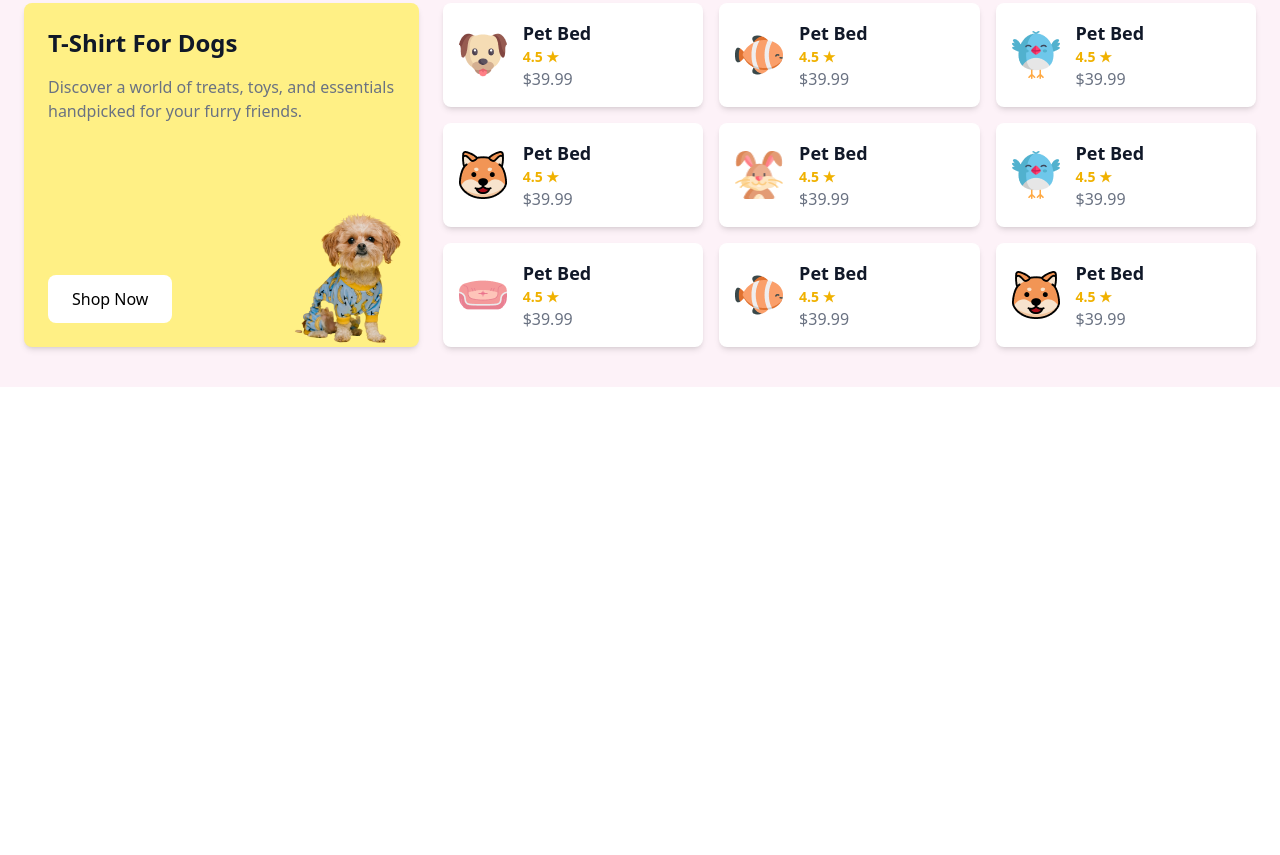
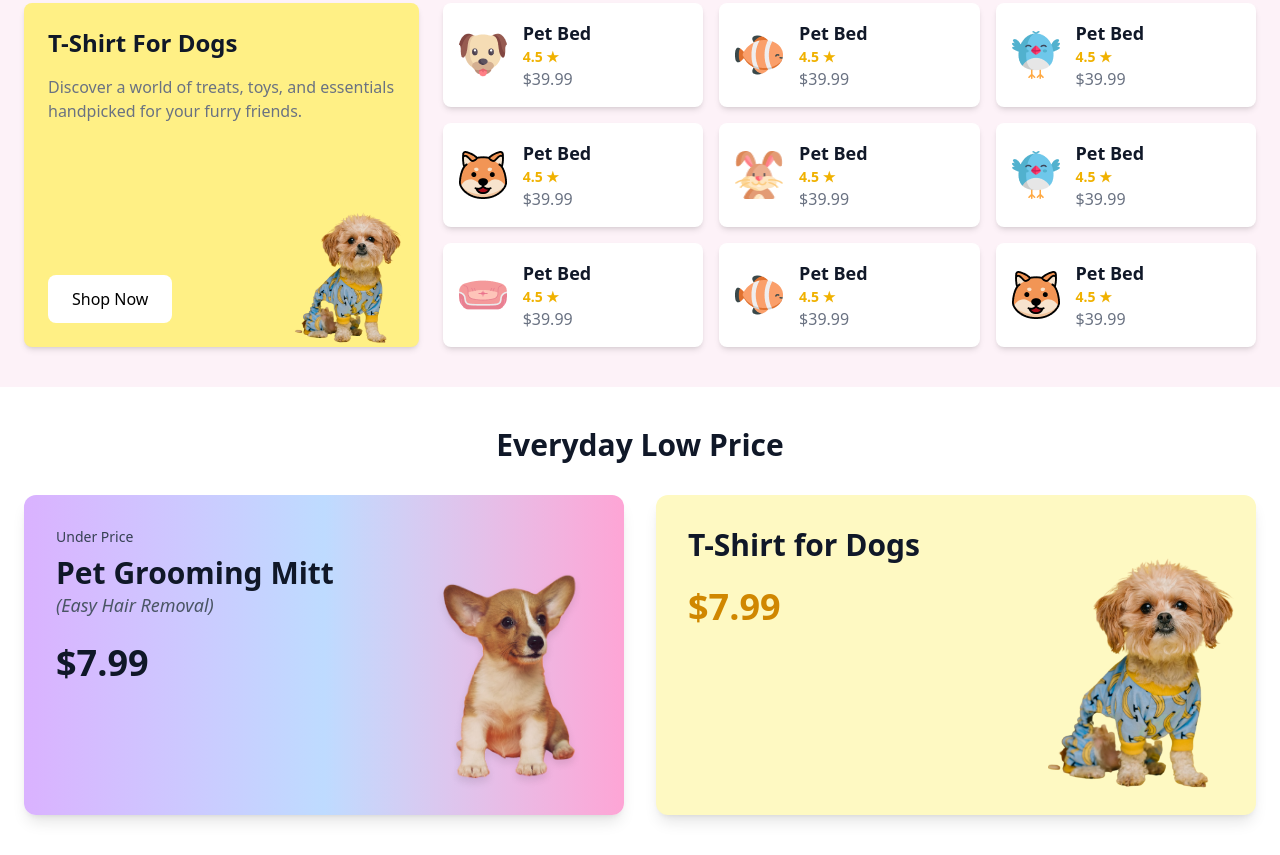
Before and after one commit to Zuhi732/B11-A3-Lab, a plain HTML site: page index.html in a window 1280 px wide. Shown: the part 889-1744 px from the top of the page. Before the commit the page ends 1276 px from the top, so only its background shows below. Drawn offline with nearby package versions, Linux system fonts and the light colour scheme; a script that the page names is missing; a web font is replaced by a local one.

Commit message:
added Everyday Low Price Section

```diff
--- a/index.html
+++ b/index.html
@@ -315,6 +315,51 @@
     </div>
   </div>
 </section>
+<!-- Everyday Low Price Section -->
+<section class="bg-white py-10">
+  <div class="max-w-7xl mx-auto px-6">
+    <!-- Section Title -->
+    <h2 class="text-3xl font-bold text-center text-gray-900 mb-8">
+      Everyday Low Price
+    </h2>
+
+    <!-- Two Cards Layout -->
+    <div class="grid grid-cols-1 md:grid-cols-2 gap-8">
+      <!-- Left Card -->
+      <div class="bg-gradient-to-r from-purple-300 via-blue-200 to-pink-300 p-8 rounded-xl shadow-lg relative flex flex-col justify-between min-h-[320px]">
+        <div>
+          <p class="text-sm font-medium text-gray-700">Under Price</p>
+          <h3 class="text-3xl font-bold text-gray-900 mt-2">
+            Pet Grooming Mitt
+          </h3>
+          <p class="text-lg text-gray-600 italic mb-6">(Easy Hair Removal)</p>
+          <p class="text-4xl font-extrabold text-gray-900">$7.99</p>
+        </div>
+        <img
+          src="Assignment_03_Category_0001/c1-assets/cute-dog-mid.png"
+          alt="Pet Grooming Mitt"
+          class="absolute bottom-4 right-4 w-48 h-auto object-contain"
+        />
+      </div>
+
+      <!-- Right Card -->
+      <div class="bg-yellow-100 p-8 rounded-xl shadow-lg relative flex flex-col justify-between min-h-[320px]">
+        <div>
+          <h3 class="text-3xl font-bold text-gray-900">
+            T-Shirt for Dogs
+          </h3>
+          <p class="text-4xl font-extrabold text-yellow-600 mt-6">$7.99</p>
+        </div>
+        <img
+          src="Assignment_03_Category_0001/c1-assets/cute-pet-mid.png"
+          alt="T-Shirt for Dogs"
+          class="absolute bottom-4 right-4 w-48 h-auto object-contain"
+        />
+      </div>
+    </div>
+  </div>
+</section>
+
 
 
 
```
